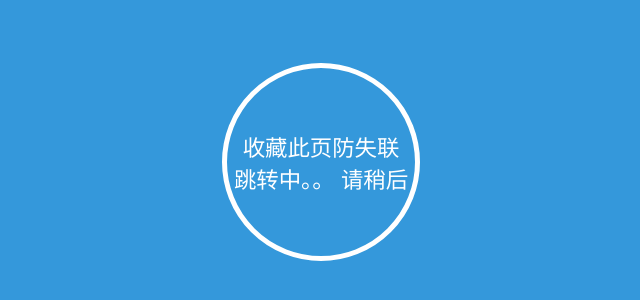
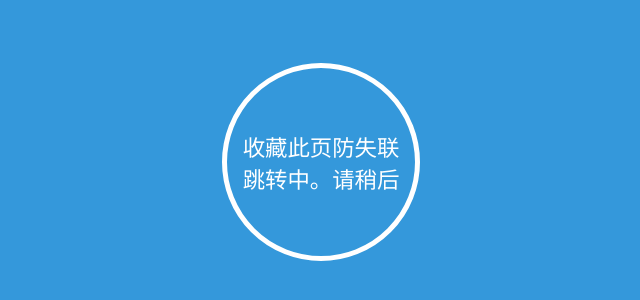
Before and after one commit to acc66/acc66.github.io, a plain HTML site: page index.html in a window 1280 px wide. Shown: the part 238-538 px from the top of the page, without its empty margins (319-959 px from the left). Drawn offline with Linux system fonts and the light colour scheme.

Commit message:
Update index.html

```diff
--- a/index.html
+++ b/index.html
@@ -1 +1 @@
-<html><head><meta http-equiv="Content-Type" content="text/html; charset=UTF-8"><meta http-equiv="refresh" content="5;url='https://xmg8.org';"><title>引导页</title><style type="text/css">html,body,div,span,applet,object,iframe,h1,h2,h3,h4,h5,h6,p,blockquote,pre,a,abbr,acronym,address,big,cite,code,del,dfn,em,img,ins,kbd,q,s,samp,small,strike,strong,sub,sup,tt,var,b,u,i,center,dl,dt,dd,ol,ul,li,fieldset,form,label,legend,table,caption,tbody,tfoot,thead,tr,th,td,article,aside,canvas,details,embed,figure,figcaption,footer,header,hgroup,menu,nav,output,ruby,section,summary,time,mark,audio,video{margin:0;padding:0;border:0;font-size:100%;font:inherit;vertical-align:baseline}body{background:#3498db}#loader-container{width:188px;height:188px;color:white;margin:0 auto;position:absolute;top:50%;left:50%;margin-right:-50%;transform:translate(-50%,-50%);border:5px solid #3498db;border-radius:50%;-webkit-animation:borderScale 1s infinite ease-in-out;animation:borderScale 1s infinite ease-in-out}#loadingText{font-family:'Raleway',sans-serif;font-size:1.4em;position:absolute;top:50%;left:50%;margin-right:-50%;transform:translate(-50%,-50%)}@-webkit-keyframes borderScale{0%{border:5px solid white}50%{border:25px solid #3498db}100%{border:5px solid white}}@keyframes borderScale{0%{border:5px solid white}50%{border:25px solid #3498db}100%{border:5px solid white}}</style></head><body><div id="loader-container"><center><p id="loadingText">收藏此页防失联<br />跳转中。。 请稍后</p></center></div></body></html>
+<html><head><meta http-equiv="Content-Type" content="text/html; charset=UTF-8"><meta http-equiv="refresh" content="5;url='https://xmg8.org';"><title>引导页</title><style type="text/css">html,body,div,span,applet,object,iframe,h1,h2,h3,h4,h5,h6,p,blockquote,pre,a,abbr,acronym,address,big,cite,code,del,dfn,em,img,ins,kbd,q,s,samp,small,strike,strong,sub,sup,tt,var,b,u,i,center,dl,dt,dd,ol,ul,li,fieldset,form,label,legend,table,caption,tbody,tfoot,thead,tr,th,td,article,aside,canvas,details,embed,figure,figcaption,footer,header,hgroup,menu,nav,output,ruby,section,summary,time,mark,audio,video{margin:0;padding:0;border:0;font-size:100%;font:inherit;vertical-align:baseline}body{background:#3498db}#loader-container{width:188px;height:188px;color:white;margin:0 auto;position:absolute;top:50%;left:50%;margin-right:-50%;transform:translate(-50%,-50%);border:5px solid #3498db;border-radius:50%;-webkit-animation:borderScale 1s infinite ease-in-out;animation:borderScale 1s infinite ease-in-out}#loadingText{font-family:'Raleway',sans-serif;font-size:1.4em;position:absolute;top:50%;left:50%;margin-right:-50%;transform:translate(-50%,-50%)}@-webkit-keyframes borderScale{0%{border:5px solid white}50%{border:25px solid #3498db}100%{border:5px solid white}}@keyframes borderScale{0%{border:5px solid white}50%{border:25px solid #3498db}100%{border:5px solid white}}</style></head><body><div id="loader-container"><center><p id="loadingText">收藏此页防失联<br />跳转中。请稍后</p></center></div></body></html>
```
